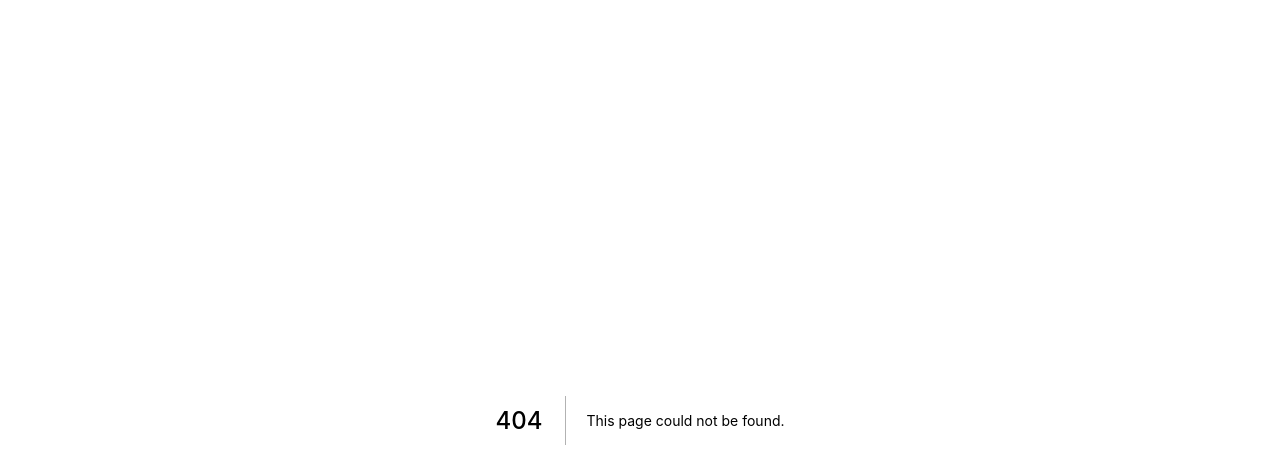
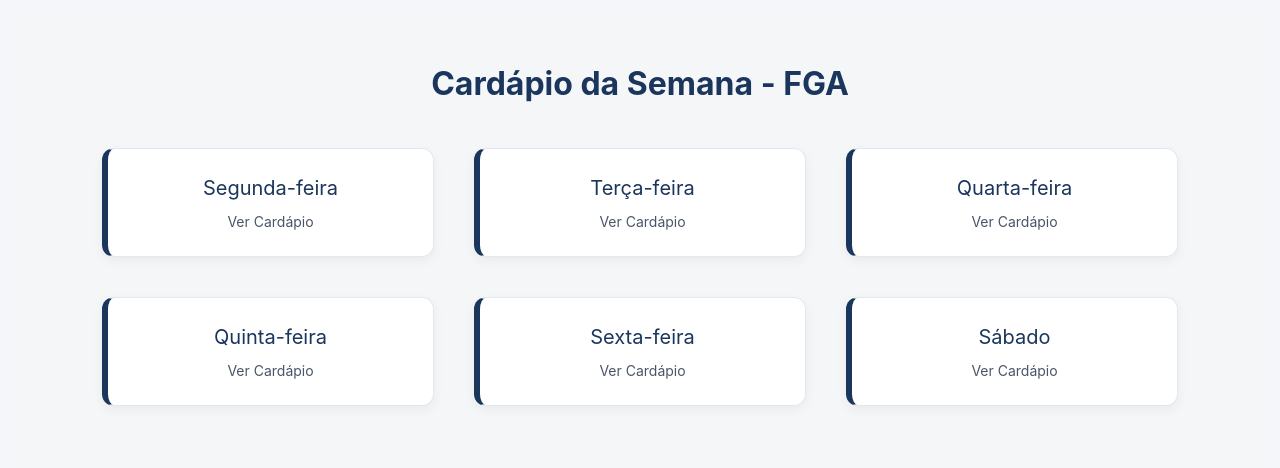
Before and after one commit to FGA0138-MDS-Ajax/2026.1-T01-Brooks, a Next.js app in the folder avaliaru/: page /cardapio in a window 1280 px wide. Before the commit this address had no page. Shown: the top 468 px of the page. Built offline with nearby package versions, Linux system fonts and the light colour scheme.

Commit message:
feat: cria protótipo de tela do cardapio

```diff
--- /dev/null
+++ b/avaliaru/src/app/cardapio/page.tsx
@@ -0,0 +1,7 @@
+import CardapioPage from "@/components/CardapioPage/CardapioPage";
+
+export default function CardapioRoute() {
+    return (
+        <CardapioPage />
+    )
+}
--- a/avaliaru/src/app/globals.css
+++ b/avaliaru/src/app/globals.css
@@ -5,8 +5,8 @@
 @custom-variant dark (&:is(.dark *));
 
 :root {
-  --ru-dark-blue: #1e325c;
-  --ru-green: #3b7a4c;
+  --ru-dark-blue: #003366;
+  --ru-green: #006633;
   --ru-light-bg: #f4f6f9;
   --ru-white: #ffffff;
   --text-main: #333333;
@@ -211,7 +211,6 @@
   margin-top: 24px;
 }
 
-/* login and register *//* login and register */
 .switch-btn {
   background: none;
   border: none;
--- /dev/null
+++ b/avaliaru/src/components/CardapioPage/CardapioCard.module.css
@@ -0,0 +1,96 @@
+.cardDia {
+  background-color: #ffffff;
+  border-radius: 12px;
+  box-shadow: 0 4px 12px rgba(0, 0, 0, 0.05);
+  border: 1px solid #e2e8f0;
+  overflow: hidden;
+  border-left: 6px solid #1b365d;
+}
+
+
+
+.cardHeader {
+  padding: 24px;
+  display: flex;
+  flex-direction: column;
+  align-items: center;
+  cursor: pointer;
+  transition: background-color 0.2s;
+}
+
+.cardHeader:hover {
+  background-color: #f8fafc;
+}
+
+.cardHeader h2 {
+  color: #1b365d;
+  font-size: 20px;
+  margin-bottom: 8px;
+}
+
+.cardHeader span {
+  color: #4a5568;
+  font-size: 14px;
+}
+
+.cardapioConteudo {
+  padding: 0 24px 24px 24px;
+  border-top: 1px solid #e2e8f0;
+  margin-top: 8px;
+  padding-top: 24px;
+}
+
+.refeicaoTitulo {
+  color: #1b365d;
+  font-size: 20px;
+  margin-bottom: 16px;
+  border-bottom: 2px solid #388e3c;
+  padding-bottom: 8px;
+}
+
+.itemCardapio {
+  margin-bottom: 12px;
+  font-size: 15px;
+  line-height: 1.5;
+}
+
+.itemCardapio strong {
+  color: #2d3748;
+}
+
+.badge {
+  color: #ffffff;
+  font-size: 13px;
+  padding: 2px 10px;
+  border-radius: 12px;
+  font-weight: 500;
+  margin-left: 4px;
+  display: inline-block;
+}
+
+.badgePrincipal {
+  background-color: var(--ru-dark-blue);
+}
+
+.badgeVegetariano {
+  background-color: var(--ru-green);
+}
+
+.btnAvaliar {
+  display: block;
+  width: 100%;
+  background-color: #1b365d;
+  color: #ffffff;
+  border: none;
+  padding: 14px;
+  font-size: 15px;
+  font-weight: 600;
+  border-radius: 6px;
+  margin-top: 24px;
+  cursor: pointer;
+  transition: background-color 0.2s;
+}
+
+.btnAvaliar:hover {
+  background-color: #2a4a7f;
+}
--- /dev/null
+++ b/avaliaru/src/components/CardapioPage/CardapioCard.tsx
@@ -0,0 +1,63 @@
+"use client";
+
+import { useState } from "react";
+import styles from "./CardapioCard.module.css";
+
+type CardapioProps = {
+  id: number;
+  dia: string;
+  pratoPrincipal: string;
+  vegetariano: string;
+  guarnicao: string;
+  acompanhamentos: string;
+  sobremesa: string;
+};
+
+export default function CardapioCard(props: CardapioProps) {
+  const [isOpen, setIsOpen] = useState(false);
+  const handleClick = () => {
+    setIsOpen(!isOpen);
+  };
+
+  return (
+    <div className={styles.cardDia}>
+      <div className={styles.cardHeader} onClick={handleClick}>
+        <h2>{props.dia}</h2>
+        <span>{isOpen ? "Ocultar Cardápio" : "Ver Cardápio"}</span>
+      </div>
+      {isOpen && (
+        <div className={styles.cardapioConteudo}>
+          <h3 className={styles.refeicaoTitulo}>Almoço</h3>
+
+          <p className={styles.itemCardapio}>
+            <strong>Prato Principal: </strong>
+            <span className={`${styles.badge} ${styles.badgePrincipal}`}>
+              {props.pratoPrincipal}
+            </span>
+          </p>
+
+          <p className={styles.itemCardapio}>
+            <strong>Vegetariano: </strong>
+            <span className={`${styles.badge} ${styles.badgeVegetariano}`}>
+              {props.vegetariano}
+            </span>
+          </p>
+
+          <p className={styles.itemCardapio}>
+            <strong>Guarnição: </strong> {props.guarnicao}
+          </p>
+
+          <p className={styles.itemCardapio}>
+            <strong>Acompanhamentos: </strong> {props.acompanhamentos}
+          </p>
+
+          <p className={styles.itemCardapio}>
+            <strong>Sobremesa: </strong> {props.sobremesa}
+          </p>
+
+          <button className={styles.btnAvaliar}>Avaliar Almoço</button>
+        </div>
+      )}
+    </div>
+  );
+}
--- /dev/null
+++ b/avaliaru/src/components/CardapioPage/CardapioPage.module.css
@@ -0,0 +1,37 @@
+.paginaCardapio {
+  background-color: #f5f6f8;
+  min-height: 100vh;
+  width: 100%;
+  padding-top: 40px;
+  padding-bottom: 40px;
+}
+
+.container {
+  max-width: 800px;
+  margin: 0 auto;
+  padding: 0 20px;
+
+  display: flex;
+  flex-direction: column;
+  gap: 20px;
+}
+
+@media (min-width: 768px) {
+  .container {
+    width: 90%;
+    max-width: 1500px;
+
+    display: grid;
+    grid-template-columns: repeat(3, 1fr);
+    gap: 40px;
+    align-items: start;
+  }
+}
+
+.tituloPrincipal {
+  text-align: center;
+  color: #1b365d;
+  font-size: 32px;
+  font-weight: 700;
+  margin-bottom: 40px;
+}
--- /dev/null
+++ b/avaliaru/src/components/CardapioPage/CardapioPage.tsx
@@ -0,0 +1,90 @@
+import styles from "./CardapioPage.module.css";
+import CardapioCard from "./CardapioCard";
+
+export type CardapioDiario = {
+  id: number;
+  dia: string;
+  pratoPrincipal: string;
+  vegetariano: string;
+  guarnicao: string;
+  acompanhamentos: string;
+  sobremesa: string;
+};
+
+export default function CardapioPage() {
+  const dadosDoCardapio: CardapioDiario[] = [
+    {
+      id: 1,
+      dia: "Segunda-feira",
+      pratoPrincipal: "Frango Assado",
+      vegetariano: "Lasanha de Berinjela",
+      guarnicao: "Purê de Batatas",
+      acompanhamentos: "Arroz Branco e Feijão Carioca",
+      sobremesa: "Fruta da Estação",
+    },
+    {
+      id: 2,
+      dia: "Terça-feira",
+      pratoPrincipal: "Carne de Panela com Batatas",
+      vegetariano: "Estrogonofe de Grão de Bico",
+      guarnicao: "Macarrão Alho e Óleo",
+      acompanhamentos: "Arroz Branco e Feijão Preto",
+      sobremesa: "Gelatina de Morango",
+    },
+    {
+      id: 3,
+      dia: "Quarta-feira",
+      pratoPrincipal: "Feijoada Tradicional",
+      vegetariano: "Feijoada Vegana",
+      guarnicao: "Couve Refogada e Farofa",
+      acompanhamentos: "Arroz Branco e Laranja",
+      sobremesa: "Doce de Leite",
+    },
+    {
+      id: 4,
+      dia: "Quinta-feira",
+      pratoPrincipal: "Iscas de Suíno Aceboladas",
+      vegetariano: "Hambúrguer de Lentilha",
+      guarnicao: "Polenta Cremosa",
+      acompanhamentos: "Arroz Branco e Feijão Carioca",
+      sobremesa: "Pudim de Chocolate",
+    },
+    {
+      id: 5,
+      dia: "Sexta-feira",
+      pratoPrincipal: "Peixe ao Molho de Coco",
+      vegetariano: "Moqueca de Banana da Terra",
+      guarnicao: "Pirão de Peixe",
+      acompanhamentos: "Arroz Branco e Feijão Preto",
+      sobremesa: "Paçoca",
+    },
+    {
+      id: 6,
+      dia: "Sábado",
+      pratoPrincipal: "Estrogonofe de Frango",
+      vegetariano: "Escondidinho de Soja",
+      guarnicao: "Batata Palha",
+      acompanhamentos: "Arroz Branco e Feijão Carioca",
+      sobremesa: "Fruta da Estação",
+    },
+  ];
+  return (
+    <main className={styles.paginaCardapio}>
+      <h1 className={styles.tituloPrincipal}>Cardápio da Semana - FGA</h1>
+      <div className={styles.container}>
+        {dadosDoCardapio.map((menu) => (
+          <CardapioCard
+            key={menu.id}
+            id={menu.id}
+            dia={menu.dia}
+            pratoPrincipal={menu.pratoPrincipal}
+            vegetariano={menu.vegetariano}
+            guarnicao={menu.guarnicao}
+            acompanhamentos={menu.acompanhamentos}
+            sobremesa={menu.sobremesa}
+          />
+        ))}
+      </div>
+    </main>
+  );
+}
```
